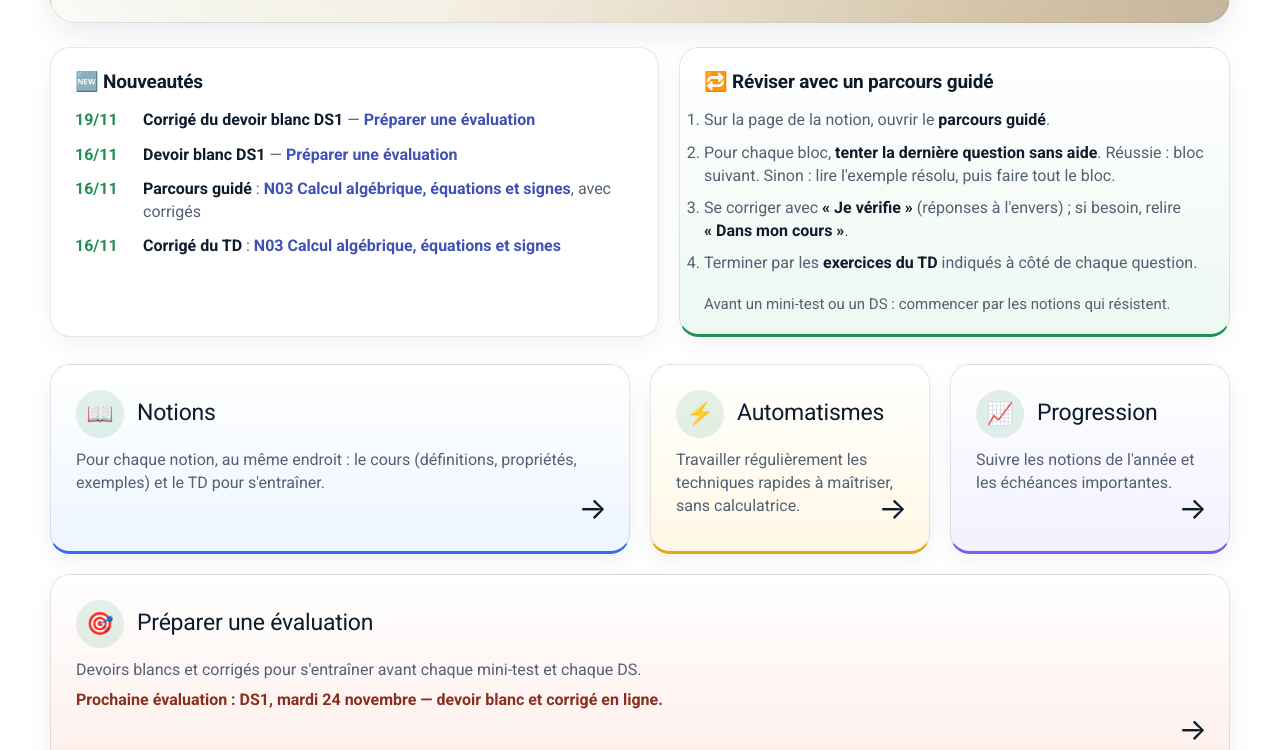
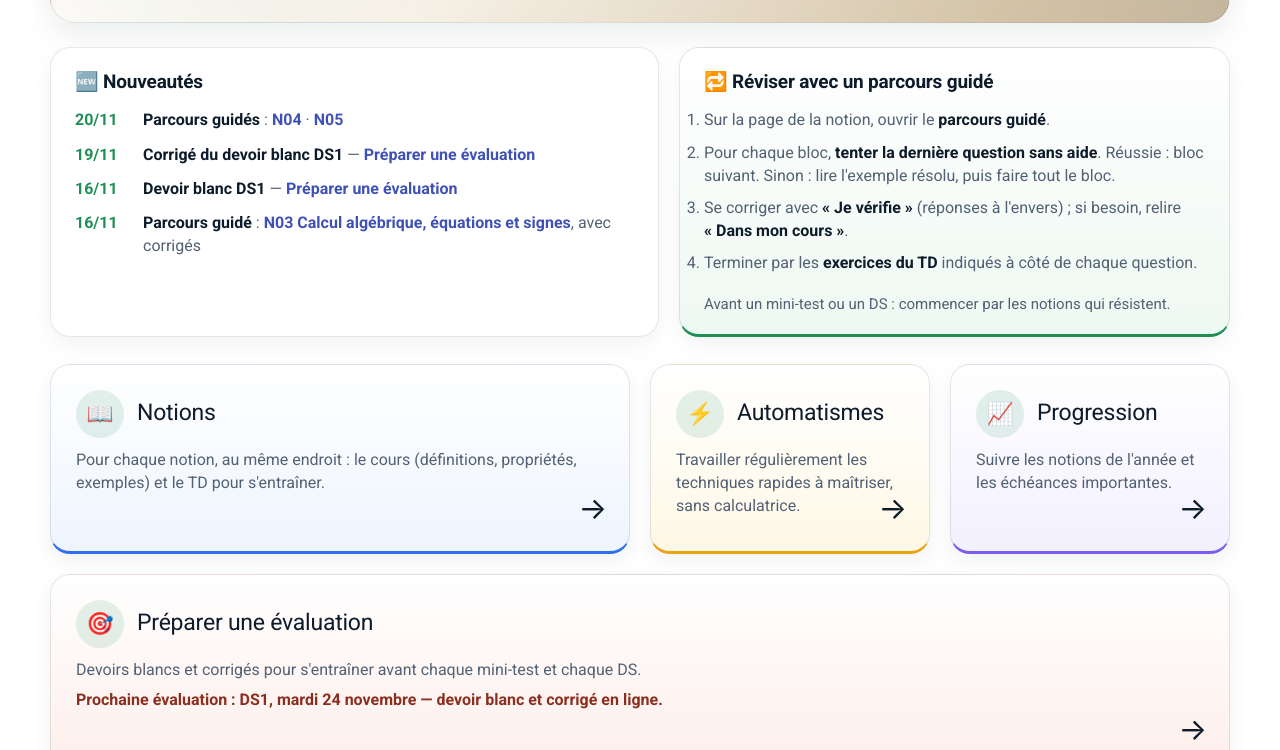
Before and after one commit to vnicolle56610/maths-1stmg, an MkDocs documentation site: the page built from docs/index.md, in a window 1280 px wide and 900 px high, scrolled down 470 px, cut to the strip 150-900 px from the top of the window. Built offline with MkDocs 1.6.1 and Material for MkDocs 9.7.7, drawn with Linux system fonts in a browser that asks for light colours.

Commit message:
Nouveautés : mise à jour automatique de la page d'accueil

```diff
--- a/docs/index.md
+++ b/docs/index.md
@@ -34,10 +34,10 @@ hide:
   <div class="maths-news-box">
     <h3>🆕 Nouveautés</h3>
     <ul class="maths-news-list">
+      <li><span class="maths-news-date">20/11</span><span><strong>Parcours guidés</strong> : <a href="notions/N04-fonctions-registres-lectures/#parcours-guide">N04</a> · <a href="notions/N05-taux-variation-fonctions/#parcours-guide">N05</a></span></li>
       <li><span class="maths-news-date">19/11</span><span><strong>Corrigé du devoir blanc DS1</strong> — <a href="preparer-evaluation/">Préparer une évaluation</a></span></li>
       <li><span class="maths-news-date">16/11</span><span><strong>Devoir blanc DS1</strong> — <a href="preparer-evaluation/">Préparer une évaluation</a></span></li>
       <li><span class="maths-news-date">16/11</span><span><strong>Parcours guidé</strong> : <a href="notions/N03-calcul-algebrique-equations/#parcours-guide">N03 Calcul algébrique, équations et signes</a>, avec corrigés</span></li>
-      <li><span class="maths-news-date">16/11</span><span><strong>Corrigé du TD</strong> : <a href="notions/N03-calcul-algebrique-equations/">N03 Calcul algébrique, équations et signes</a></span></li>
     </ul>
   </div>
   <div class="maths-news-box maths-news-box--revise">
```
